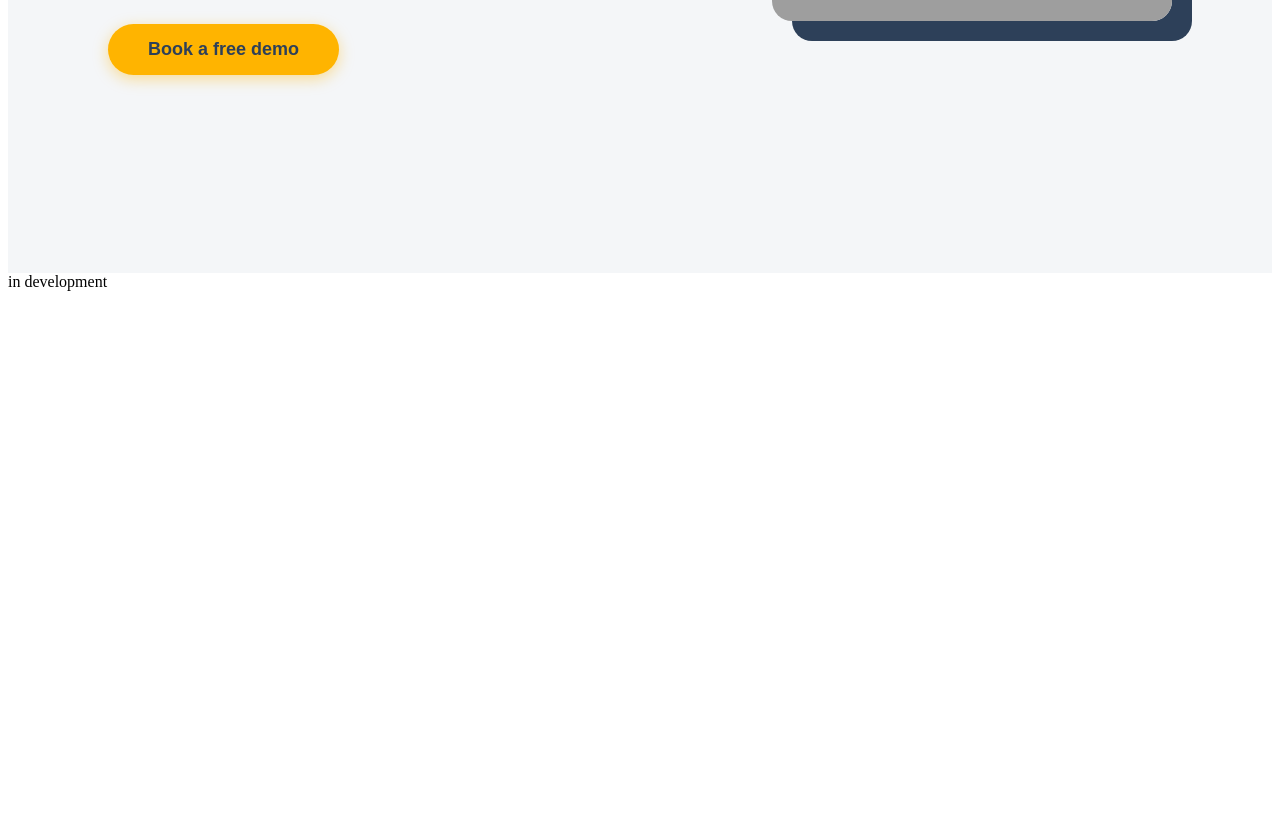
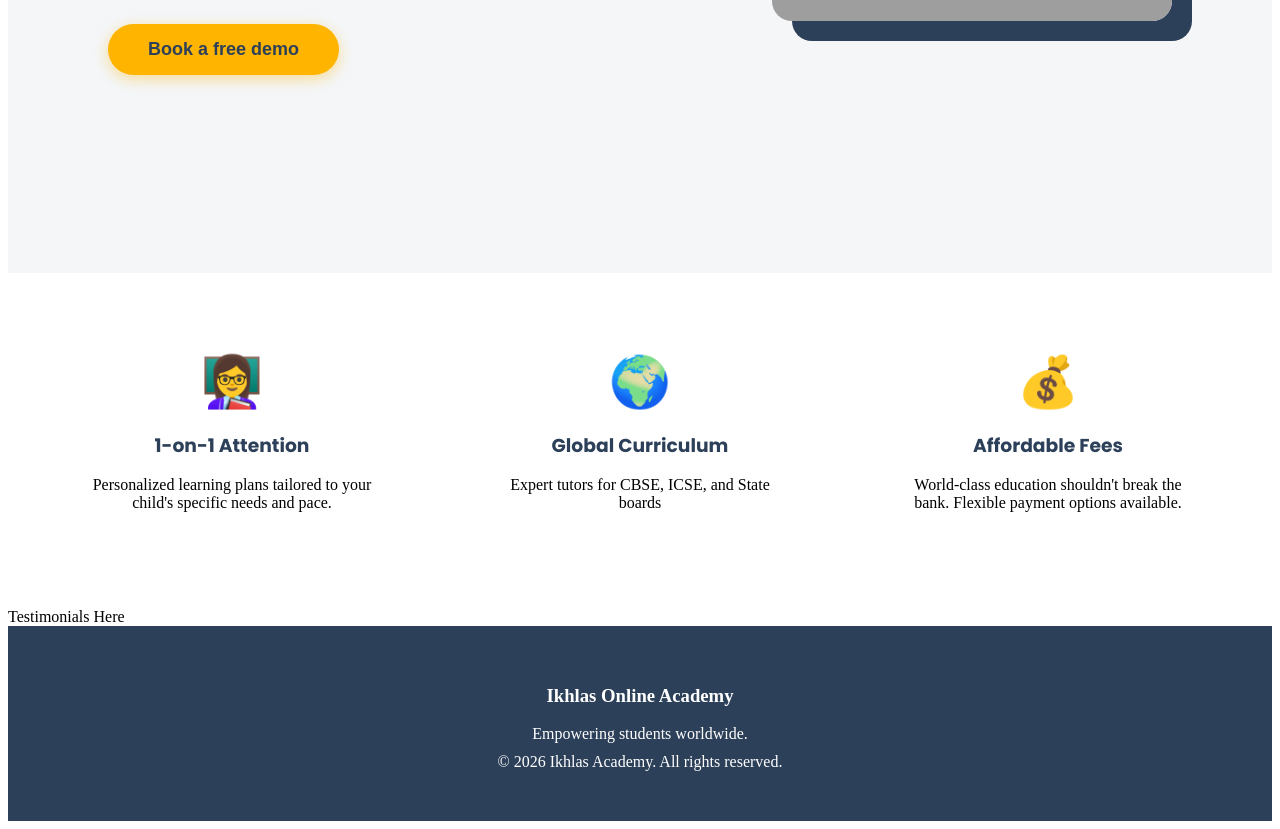
Before and after one commit to dark-mind-x/ikhlas-online-academy, a React (Vite) app: page / in a window 1280 px wide. Shown: the part 600-1429 px from the top of the page. Before the commit the page ends 899 px from the top, so only its background shows below. Built offline with nearby package versions, Linux system fonts and the light colour scheme; grey boxes are pictures that could not be loaded.

Commit message:
Landing page was finished

```diff
--- /dev/null
+++ b/src/components/Features.css
@@ -0,0 +1,31 @@
+.features-container {
+    display: flex;
+    justify-content: space-around;
+    padding: 60px 20px;
+    background-color: white;
+    text-align: center;
+}
+
+.feature-card {
+    max-width: 300px;
+    padding: 20px;
+    border-radius: 10px;
+    transition: transform 0.3s;
+}
+
+.feature-card:hover {
+    transform: translateY(-10px); /* Floats up on hover */
+    box-shadow: 0 10px 20px rgba(0,0,0,0.1);
+}
+
+.icon {
+    font-size: 50px;
+    margin-bottom: 20px;
+    display: block;
+}
+
+.feature-card h3 {
+    color: #2D4059;
+    margin-bottom: 10px;
+    font-family: 'Poppins', sans-serif;
+}
--- /dev/null
+++ b/src/components/Features.jsx
@@ -0,0 +1,30 @@
+import React from "react";
+import './Features.css'
+
+function Features () {
+    return(
+        <section className="features-container">
+
+      <div className="feature-card">
+        <span className="icon">👩‍🏫</span>
+        <h3>1-on-1 Attention</h3>
+        <p>Personalized learning plans tailored to your child's specific needs and pace.</p>
+      </div>
+
+      <div className="feature-card">
+        <span className="icon">🌍</span>
+        <h3>Global Curriculum</h3>
+        <p>Expert tutors for CBSE, ICSE, and State boards </p>
+      </div>
+
+      <div className="feature-card">
+        <span className="icon">💰</span>
+        <h3>Affordable Fees</h3>
+        <p>World-class education shouldn't break the bank. Flexible payment options available.</p>
+      </div>
+
+    </section>
+    );
+}
+
+export default Features
--- /dev/null
+++ b/src/components/Footer.css
@@ -0,0 +1,8 @@
+.footer {
+    background-color: #2D4059;
+    color: white;
+    padding: 40px 20px;
+    text-align: center;
+    margin-top: auto;
+}
+.footer p { margin: 10px 0; }
--- /dev/null
+++ b/src/components/Footer.jsx
@@ -0,0 +1,14 @@
+import React from "react";
+import './Footer.css';
+
+function Footer () {
+    return (
+        <footer className="footer">
+      <h3>Ikhlas Online Academy</h3>
+      <p>Empowering students worldwide.</p>
+      <p>© 2026 Ikhlas Academy. All rights reserved.</p>
+    </footer>
+    );
+}
+
+export default Footer
--- a/src/components/NavBar.jsx
+++ b/src/components/NavBar.jsx
@@ -7,7 +7,7 @@ function NavBar () {
     return (
         <nav className="navbar">
             <Link to="/" className="logo">
-            Tutor<span style={{color: 'white'}}Pro></span>
+            Ikhlas<span style={{color: 'white'}}>Academy</span>
             </Link>
 
             <div className="nav-links">
--- a/src/pages/LandingPage.jsx
+++ b/src/pages/LandingPage.jsx
@@ -1,11 +1,15 @@
 import React from "react";
 import Hero from "../components/Hero";
+import Features from "../components/Features";
+import Footer from "../components/Footer";
 
 function LandingPage () {
     return(
         <div>
             <Hero />
-            in development
+            <Features />
+            Testimonials Here
+            <Footer />
         </div>
     );
 }
```
